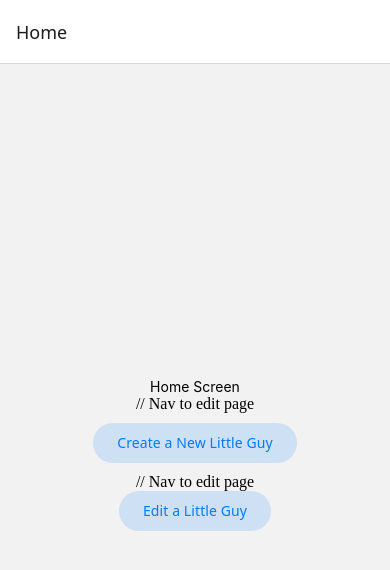
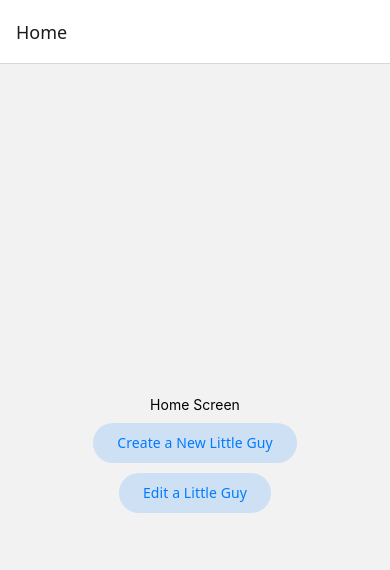
Before and after one commit to Cool-Little-Guy-Makers/little-guy-website, a React Native app in the folder little-guy-creator-app/: screen / in a window 390 px wide. Shown: the top 570 px of the page. Built offline with nearby package versions, Linux system fonts and the light colour scheme.

Commit message:
Modified comments

```diff
--- a/little-guy-creator-app/App.js
+++ b/little-guy-creator-app/App.js
@@ -11,6 +11,7 @@ import EditScreen from './components/editScreen.js';
 
 // All the screens listed here for the navigator
 // **** be sure to add new pages here!
+// https://reactnavigation.org/docs/hello-react-navigation
 const RootStack = createNativeStackNavigator({
     initialRouteName: 'Home',
     screens: {
--- a/little-guy-creator-app/components/homeScreen.js
+++ b/little-guy-creator-app/components/homeScreen.js
@@ -17,14 +17,14 @@ function HomeScreen() {
         <View style={styles.container}>
             <Text>Home Screen</Text>
 
-            // Nav to edit page
+            {/* Nav to Create page */}
             <Button
                 style = {styles.cushion}
                 onPress={() => navigation.navigate('Create')}>
                 <Text>Create a New Little Guy</Text>
             </Button>
 
-            // Nav to edit page
+            {/* Nav to Create page */}
             <Button onPress={() => navigation.navigate('Edit')}>
                 <Text>Edit a Little Guy</Text>
             </Button>
```
